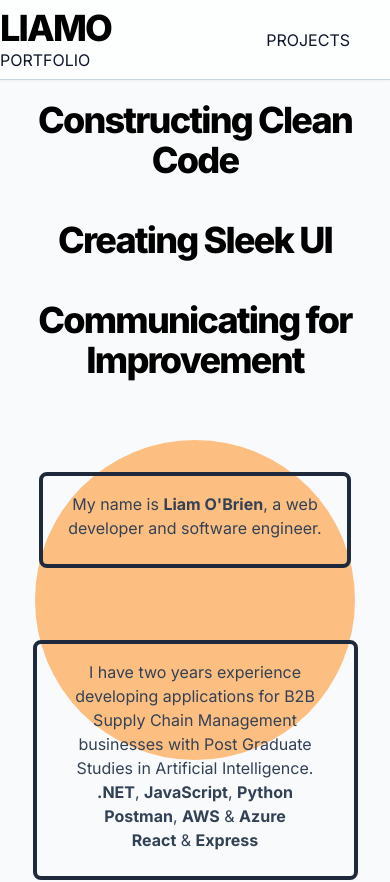
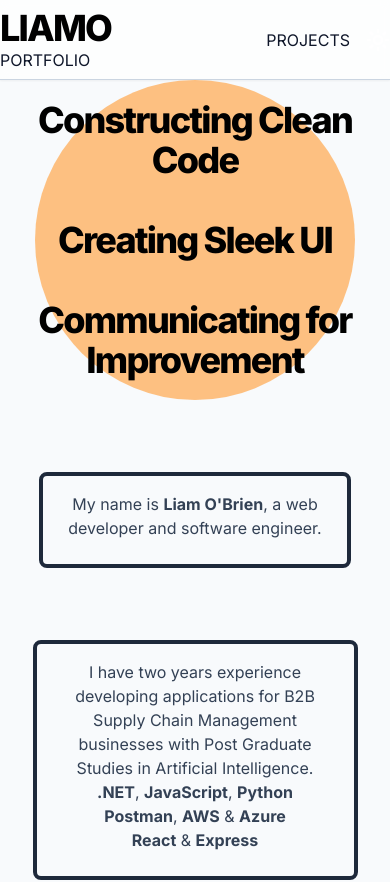
Before and after one commit to liamasis/testfolio, a Next.js app: page / in a window 390 px wide. Shown: the top 882 px of the page. Built offline with nearby package versions, Linux system fonts and the light colour scheme.

Commit message:
moving red circle in small screen

```diff
--- a/src/app/page.tsx
+++ b/src/app/page.tsx
@@ -2,13 +2,12 @@ import Image from 'next/image'
 
 import Paragraph from '@/components/ui/Paragraph';
 import LargeHeading from '@/components/ui/LargeHeading';
-import GlitchHeading from '@/components/ui/GlitchHeading';
 import { Github, Linkedin } from 'lucide-react';
 
 export default function Home() {
   return (
-    <main className='min-h-[calc(100vh-5rem)] flex items-center justify-center'>
-      <div className="bg-orange-300 dark:bg-orange-600 rounded-full inline-flex items-center justify-center aspect-square lg:w-2/6 absolute w-80 opacity-90"></div>
+    <main className='min-h-[calc(100vh-5rem)] flex items-start xl:items-center justify-center'>
+      <div className="bg-orange-300 dark:bg-orange-600 rounded-full inline-flex aspect-square lg:w-2/6 absolute w-80 opacity-90"></div>
 
       <div className=" grid grid-cols-1 xl:grid-cols-6 h-full w-full flex items-center z-50">
         <div className="col-start-1 xl:col-start-2 text-center col-span-3">
```
